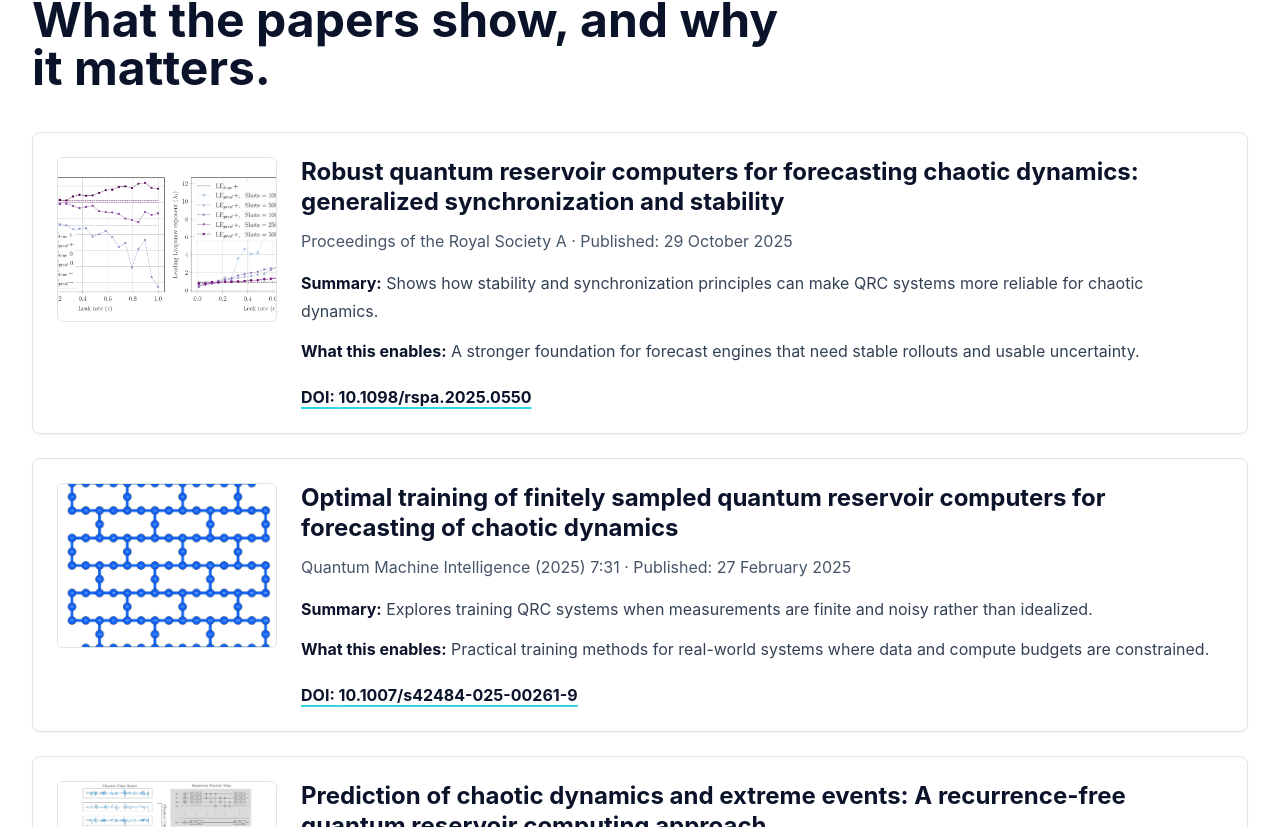
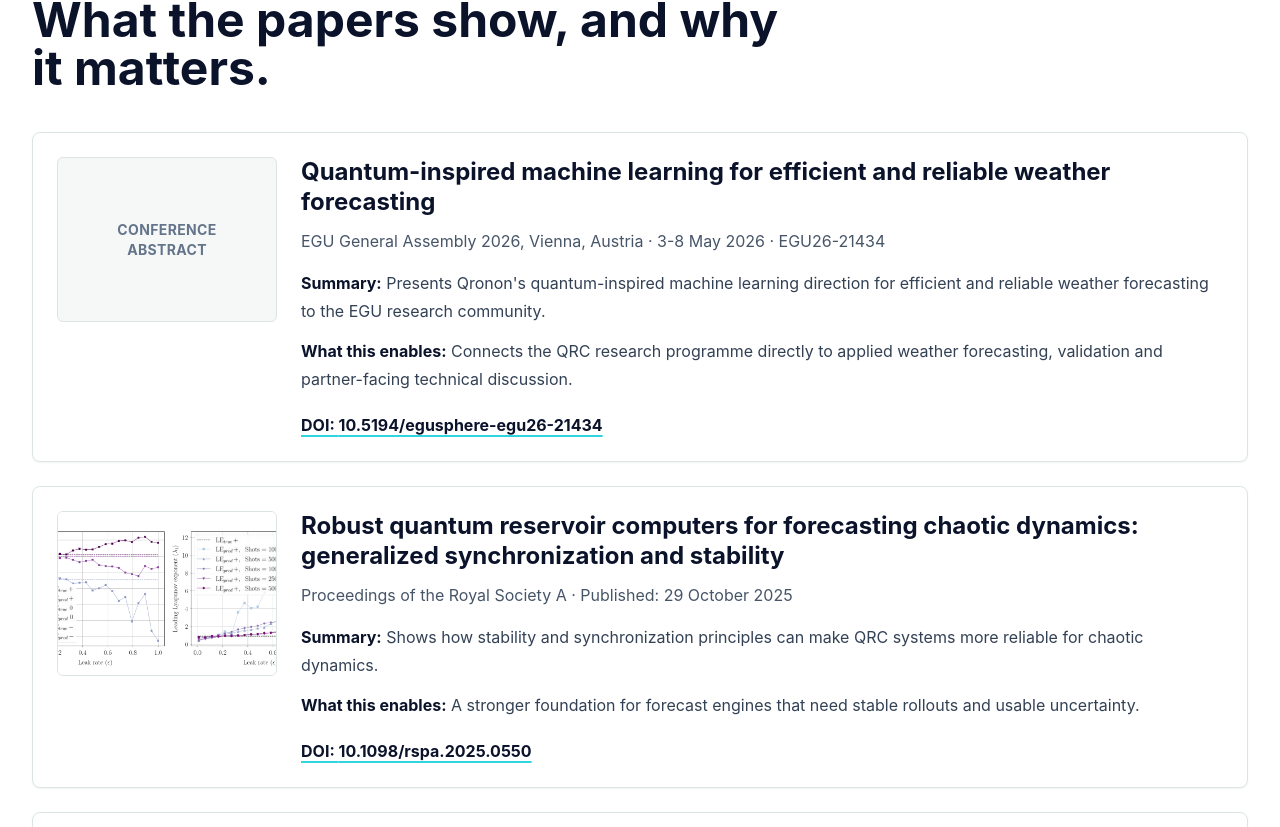
Before and after one commit to osamasheihk/qronon.website, a Next.js app: page /research in a window 1280 px wide. Shown: the part 653-1480 px from the top of the page. Built offline with nearby package versions, Linux system fonts and the light colour scheme.

Commit message:
Fixed texts

```diff
--- a/app/page.tsx
+++ b/app/page.tsx
@@ -28,8 +28,7 @@ export default function HomePage() {
             </h1>
             <p className="mt-6 max-w-2xl text-lg leading-8 text-slate-200">
               Qronon builds proprietary quantum-enhanced machine learning models for nowcasting, hindcasting,
-              high-resolution and 15-45 day probabilistic forecasts, with claims clearly labelled
-              by validation status.
+              high-resolution and 15-45 day probabilistic forecasts.
             </p>
             <div className="mt-8 flex flex-col gap-3 sm:flex-row">
               <ButtonLink href="/contact">Start a pilot</ButtonLink>
@@ -98,7 +97,7 @@ export default function HomePage() {
               The research page describes our recent publications into commercial relevance of our proprietary quantum-enhanced models: stability,
               finite-sample training and extreme-event forecasting.
             </p>
-            <p className="mt-5 font-semibold text-navy">{publications.length} peer-reviewed QRC publications listed</p>
+            <p className="mt-5 font-semibold text-navy">{publications.length} peer-reviewed publications listed</p>
           </Card>
         </div>
       </Section>
--- a/app/research/page.tsx
+++ b/app/research/page.tsx
@@ -23,12 +23,18 @@ export default function ResearchPage() {
           {publications.map((publication) => (
             <Card key={publication.doi}>
               <div className="grid gap-6 lg:grid-cols-[220px_1fr]">
+                {publication.image ? (
                   <img
                     src={publication.image}
                     alt=""
                     className="aspect-[4/3] w-full rounded-md border border-line object-cover"
                     loading="lazy"
                   />
+                ) : (
+                  <div className="flex aspect-[4/3] w-full items-center justify-center rounded-md border border-line bg-panel p-6 text-center text-sm font-bold uppercase tracking-wide text-slate-500">
+                    Conference abstract
+                  </div>
+                )}
                 <div>
                   <h2 className="text-2xl font-bold leading-tight text-navy">{publication.title}</h2>
                   <p className="mt-3 text-slate-600">{publication.venue} · {publication.date}</p>
--- a/data/site.ts
+++ b/data/site.ts
@@ -75,19 +75,19 @@ export const validationMetrics = [
 
 export const claimRegister: Array<{ claim: string; status: ClaimStatus; note: string }> = [
   {
-    claim: "Compute-efficient QRC architecture for selected chaotic forecasting tasks",
+    claim: "Compute-efficient quantum-enhanced ML architecture for selected chaotic forecasting tasks",
     status: "Internally demonstrated",
-    note: "Presented as a thesis and selected-task result until external baselines are published."
+    note: "Demonstrated on selected tasks, validated by partners."
   },
   {
     claim: "High-resolution weather and climate-risk forecast engine",
     status: "Under validation",
-    note: "Use resolution targets carefully and connect them to validation status."
+    note: "Demonstrated on selected tasks, with partner validation and external baselines pending."
   },
   {
     claim: "15-45 day probabilistic forecast window",
-    status: "Roadmap",
-    note: "Position as the core target window, not as guaranteed deterministic accuracy."
+    status: "Internally demonstrated",
+    note: "Core target window as probabilistic measure."
   },
   {
     claim: "Research and institutional validation pathway",
@@ -97,6 +97,16 @@ export const claimRegister: Array<{ claim: string; status: ClaimStatus; note: st
 ];
 
 export const publications = [
+  {
+    title: "Quantum-inspired machine learning for efficient and reliable weather forecasting",
+    venue: "EGU General Assembly 2026, Vienna, Austria",
+    date: "3-8 May 2026 · EGU26-21434",
+    doi: "10.5194/egusphere-egu26-21434",
+    href: "https://doi.org/10.5194/egusphere-egu26-21434",
+    image: "",
+    summary: "Presents Qronon's quantum-inspired machine learning direction for efficient and reliable weather forecasting to the EGU research community.",
+    enables: "Connects the QRC research programme directly to applied weather forecasting, validation and partner-facing technical discussion."
+  },
   {
     title: "Robust quantum reservoir computers for forecasting chaotic dynamics: generalized synchronization and stability",
     venue: "Proceedings of the Royal Society A",
@@ -132,7 +142,7 @@ export const publications = [
 export const faqs = [
   {
     question: "What does quantum-enhanced mean here?",
-    answer: "Qronon uses quantum reservoir computing ideas to encode complex temporal dynamics. The first product layer is designed to run on classical infrastructure while staying aligned with future quantum acceleration."
+    answer: "Qronon uses quantum computing ideas to encode complex temporal dynamics. The first product layer is designed to run on classical infrastructure (CPU/GPU) providing 100x compute efficiency and forecasting advantae today while staying aligned with future quantum acceleration."
   },
   {
     question: "Does Qronon replace operational weather systems?",
```
Lines whose indentation alone changed are shown as unchanged.
